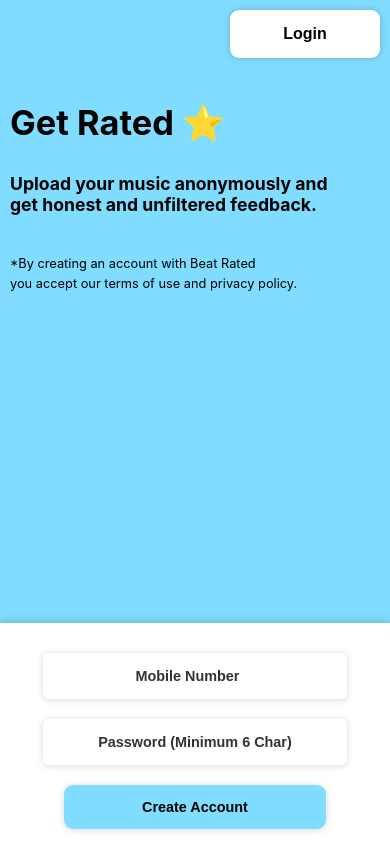
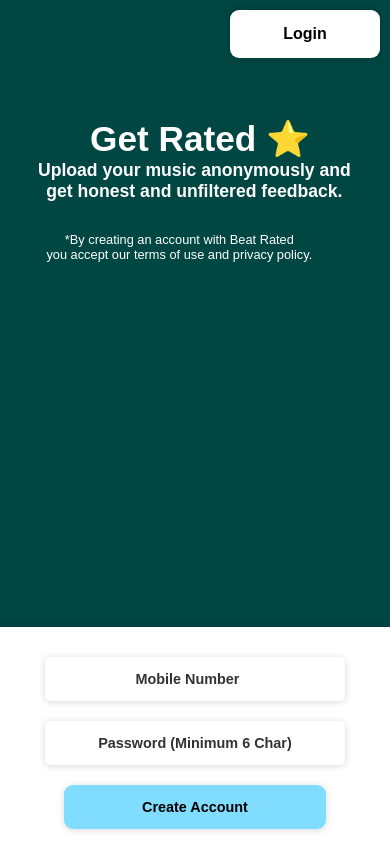
Before and after one commit to Beat-Rate/Beat-Rate, a React (Create React App) app: page / in a window 390 px wide. Built offline with nearby package versions, Linux system fonts and the light colour scheme.

Commit message:
Update App.css

```diff
--- a/src/App.css
+++ b/src/App.css
@@ -1,7 +1,33 @@
+* {
+  margin: 0;
+  padding: 0;
+  border: none;
+  box-sizing: border-box;
+  font-family: 'Poppins', sans-serif;
+}
+
+html, body {
+  height: 100%;
+}
+
+body {
+  background: #121212;
+  color: #fff;
+
+  display: flex;
+  align-items: center;
+  justify-content: center;
+
+  font-family: 'Poppins', sans-serif;
+  text-align: center;
+}
+
+
+
 .lo-parent{
 width: 100%;
 height: 100%;
-  background-color: #80DDFF;
+background-color: #004643;
 position: absolute;
 top: 0px;
 left: 0px;
@@ -30,7 +56,7 @@
 
 .text-body h2{
 font-size: 2.15em;
-  margin-top: 0px;
+margin-top: -10px;
 }
 
 .text-body p{
@@ -113,7 +139,8 @@
 
 .top-bar h4{
 margin-left: 10px;
-  color: gold;
+color: #f9bc60;
+font-size:1.5em;
 margin-top: 30px;
 }
 
@@ -138,7 +165,7 @@
 width: 50%;
 left: 25%;
 height: 50px;
-  background-color: #80DDFF;
+background-color: #f9bc60;
 border-radius: 10px;
 border: 0px;
 font-weight: 900;
@@ -162,9 +189,9 @@
 height: 160px;
 background-color: #f0f0f0;
 border-radius: 15px;
-  position: absolute;
+position: fixed;
 margin-left: calc(50% - 80px);
-  margin-top: 30%;
+color: #000;
 }
 
 .upload-song img{
@@ -243,6 +270,7 @@
 position: relative;
 float: left;
 margin-top: 10px;
+color: #000;
 }
 
 .list-controls{
@@ -276,3 +304,23 @@
 background-color: #333;
 opacity: .15;
 }
+
+
+@media only screen and (max-width: 600px) {
+  .text-body h2{
+    position: relative;
+    font-size: 2.20em;
+    margin-top: 0.5em;
+    }
+    .text-body p{
+      position: relative;
+      margin-left:1.3em;
+      font-weight: 600;
+      }
+      .text-body small{
+        position: absolute;
+        margin-left:-12em;
+        margin-top:1em;
+        font-weight: 400;
+        }
+}
```
Lines whose indentation alone changed are shown as unchanged.
